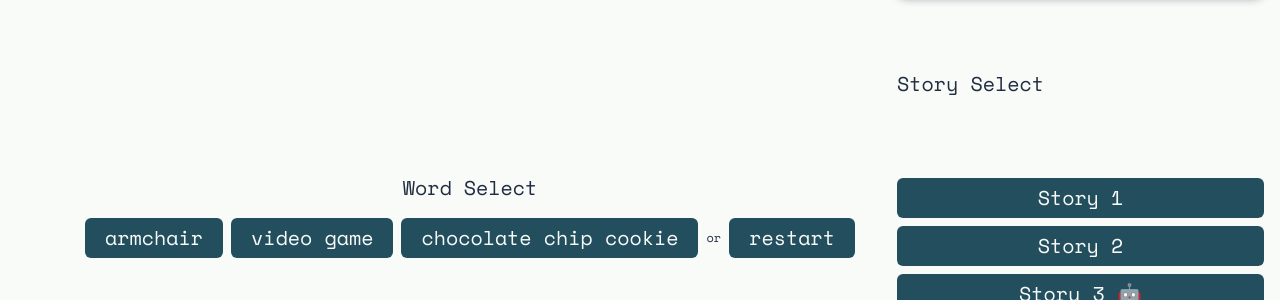
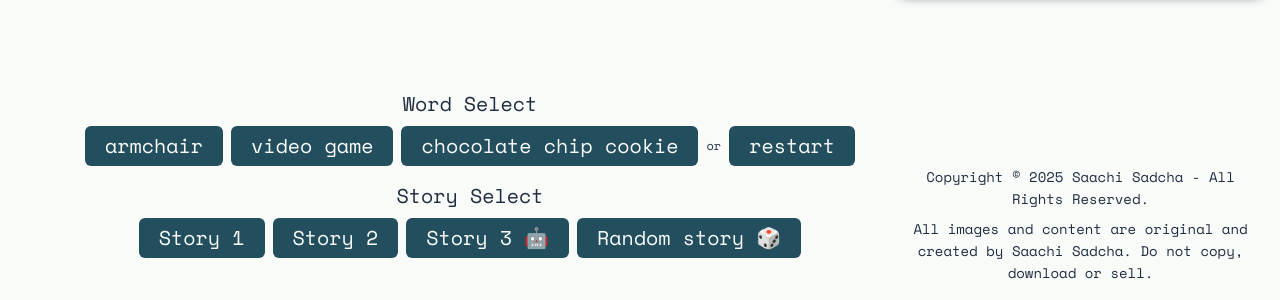
Before and after one commit to saachisdc/Cozy_Adlib_Game, a React (Vite) app: page / in a window 1280 px wide. Shown: the part 500-800 px from the top of the page. Built offline with nearby package versions, Linux system fonts and the light colour scheme; no server answers.

Commit message:
updated css so that desktop version moves story select buttons into bottom bar

```diff
--- a/src/components/Game.jsx
+++ b/src/components/Game.jsx
@@ -392,7 +392,7 @@ export default function Game({ initialStory = Story3CrunchyVideoGame }) {
         />
 
         <div className="menu_section">
-          <p>Story Select</p>
+          <p className="btn_select_title">Story Select</p>
           <div className="story_select_btns">
             <button className="btn game_btn" onClick={selectStory1}>
               Story 1
@@ -482,7 +482,7 @@ export default function Game({ initialStory = Story3CrunchyVideoGame }) {
       </main>
       {/* footer and word choice buttons */}
       <div className="bottom_bar">
-        <p>Word Select</p>
+        <p className="btn_select_title">Word Select</p>
         <div className="word_select_btns">
           {buttons.map((c) => (
             <button
@@ -500,6 +500,23 @@ export default function Game({ initialStory = Story3CrunchyVideoGame }) {
             restart
           </button>
         </div>
+        <div className="menu_section_desktop">
+          <p className="btn_select_title">Story Select</p>
+          <div className="story_select_btns">
+            <button className="btn game_btn" onClick={selectStory1}>
+              Story 1
+            </button>
+            <button className="btn game_btn" onClick={selectStory2}>
+              Story 2
+            </button>
+            <button className="btn game_btn" onClick={selectStory3}>
+              Story 3 🤖
+            </button>
+            <button className="btn game_btn" onClick={selectRandomStory}>
+              Random story 🎲
+            </button>
+          </div>
+        </div>
       </div>
     </div>
   );
--- a/src/components/UnhingedVizPanel.jsx
+++ b/src/components/UnhingedVizPanel.jsx
@@ -1,7 +1,7 @@
 // UnhingedVizPanel.jsx
 import React, { useMemo, useRef } from "react";
 import { Canvas, useFrame } from "@react-three/fiber";
-import { OrbitControls, Text, Billboard } from "@react-three/drei";
+import { OrbitControls, Text, Html } from "@react-three/drei";
 
 import "/styles/components/unhingedviz.css";
 
@@ -310,6 +310,15 @@ export default function UnhingedVizPanel({
             historicalRuns={historicalRuns}
             totalSteps={totalSteps}
           />
+          <Html
+            position={[0, 0, 0]} // position doesn’t matter in fullscreen mode
+            fullscreen
+            style={{
+              pointerEvents: "none", // 👈 important: don't block orbit controls
+            }}
+          >
+            <div className="viz_hint_mouse">use mouse to rotate</div>
+          </Html>
         </Canvas>
       </div>
       <p className="viz_footer_note">
--- a/src/styles/components/storylayout.css
+++ b/src/styles/components/storylayout.css
@@ -82,7 +82,6 @@
 }
 
 .menu_section {
-  margin-bottom: 2rem;
   display: flex;
   flex-direction: column;
 }
@@ -91,12 +90,14 @@
   margin-top: auto;
 }
 
+.menu_section_desktop {
+  display: none;
+}
 /* Make story buttons feel better in a drawer */
 .menu_drawer .story_select_btns {
   display: flex;
   flex-direction: column;
   align-items: stretch;
-  gap: 0.5rem;
 }
 
 .menu_drawer .game_btn {
@@ -109,6 +110,10 @@
   .menu_overlay {
     transition: none;
   }
+}
+
+.btn_select_title {
+  margin-bottom: 0.5rem;
 }
 
 .story_select_btns {
@@ -251,7 +256,6 @@
   text-align: center;
   justify-items: center;
   background: var(--colour-dark); /* optional but nice */
-  gap: 1rem;
   display: flex;
   flex-direction: column;
   margin-bottom: 2rem;
@@ -346,10 +350,6 @@
     display: none;
   }
 
-  .story_select_btns {
-    margin-top: 5rem;
-  }
-
   /* make room for the sidebar so story doesn't go underneath it */
   .game_container {
     margin-right: 340px; /* must match .menu_drawer width */
@@ -359,6 +359,16 @@
   /* if your bottom bar is fixed-width full screen, also make room */
   .bottom_bar {
     margin-right: 340px; /* optional; remove if you want it full width */
+  }
+
+  .menu_section {
+    display: none;
+  }
+
+  .menu_section_desktop {
+    display: flex;
+    flex-direction: column;
+    margin-top: 1rem;
   }
 
   /* if the top bar spans full width, keep it full width (or also inset) */
--- a/src/styles/components/unhingedviz.css
+++ b/src/styles/components/unhingedviz.css
@@ -70,6 +70,11 @@
   font-size: var(--size-xs);
   color: var(--colour-primary);
 }
+.viz_hint_mouse {
+  margin: 1rem 1rem 0.5rem;
+  font-size: var(--size-xxs);
+  color: var(--colour-primary);
+}
 
 .viz_footer_note {
   margin: 0;
@@ -91,6 +96,9 @@
   .viz_footer_note {
     font-size: var(--size-sm);
   }
+  .viz_hint_mouse {
+    font-size: var(--size-xs);
+  }
 }
 /* 2xl */
 @media (min-width: 1536px) {
```
